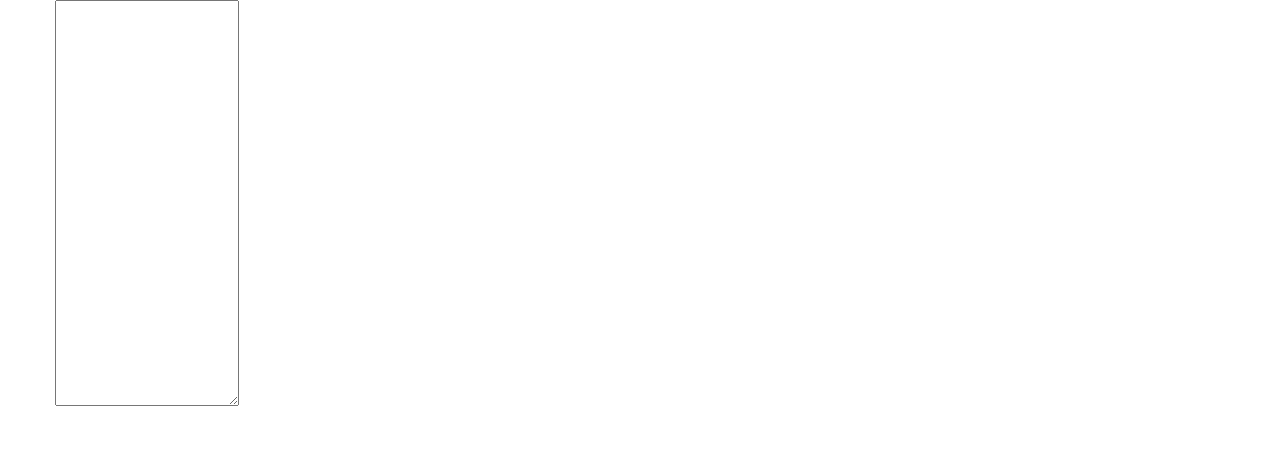
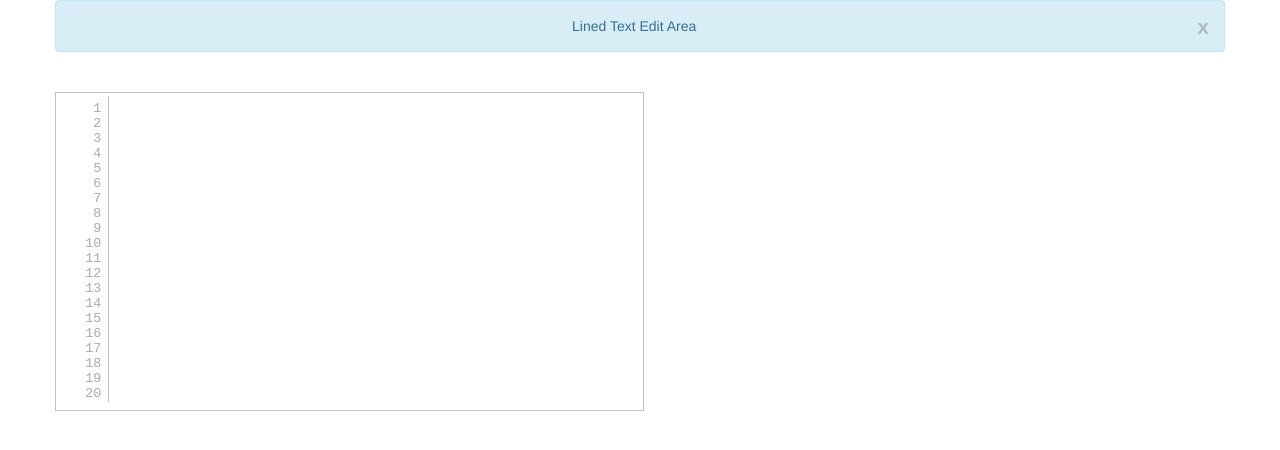
Before and after one commit to yular/Web-CodeLibrary, a website: page AngularJs/index.html in a window 1280 px wide. Drawn offline with nearby package versions, Linux system fonts and the light colour scheme.

Commit message:
AngularJS template update

```diff
--- a/AngularJs/index.html
+++ b/AngularJs/index.html
@@ -7,7 +7,7 @@
   <link rel="stylesheet" href="css/jquery-linedtextarea.css">
   <link rel="stylesheet" href="css/index.css">
 
-  <script src="http://ajax.googleapis.com/ajax/libs/jquery/1.3.2/jquery.min.js"></script>
+  <script src="http://ajax.googleapis.com/ajax/libs/jquery/1.11.3/jquery.min.js"></script>
   <script src="bower_components/angular/angular.js"></script>
   <script src="bower_components/angular-animate/angular-animate.js"></script>
   <script src="bower_components/angular-route/angular-route.js"></script>
--- a/AngularJs/pages/templatehome.html
+++ b/AngularJs/pages/templatehome.html
@@ -1,5 +1,18 @@
 <div class="container">
+   <div class="row">
+       <div class="alert alert-info" role="alert">
+           <button type="button" class="close" data-dismiss="alert">x</button>
+           <div class="text-center">
+	       <span>Lined Text Edit Area</span>
+	   </div>
+       </div>
+   </div>
+
+   <br>
+
     <div class="row">
-	<textarea id="inputArea" rows="20"></textarea>
+	<textarea id="inputArea" rows="20" cols="70"></textarea>
     </div>
 </div>
+
+<script src="js/plugin.js" ></script>
```
